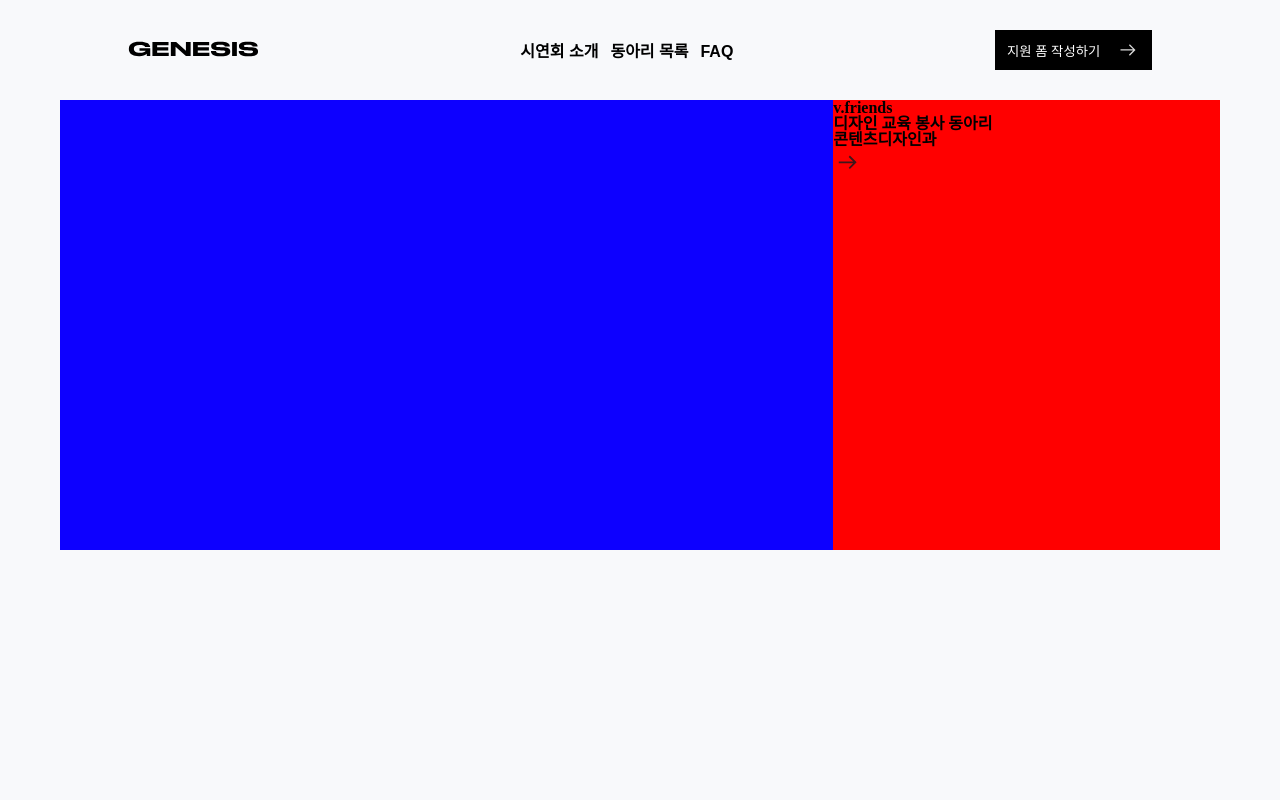
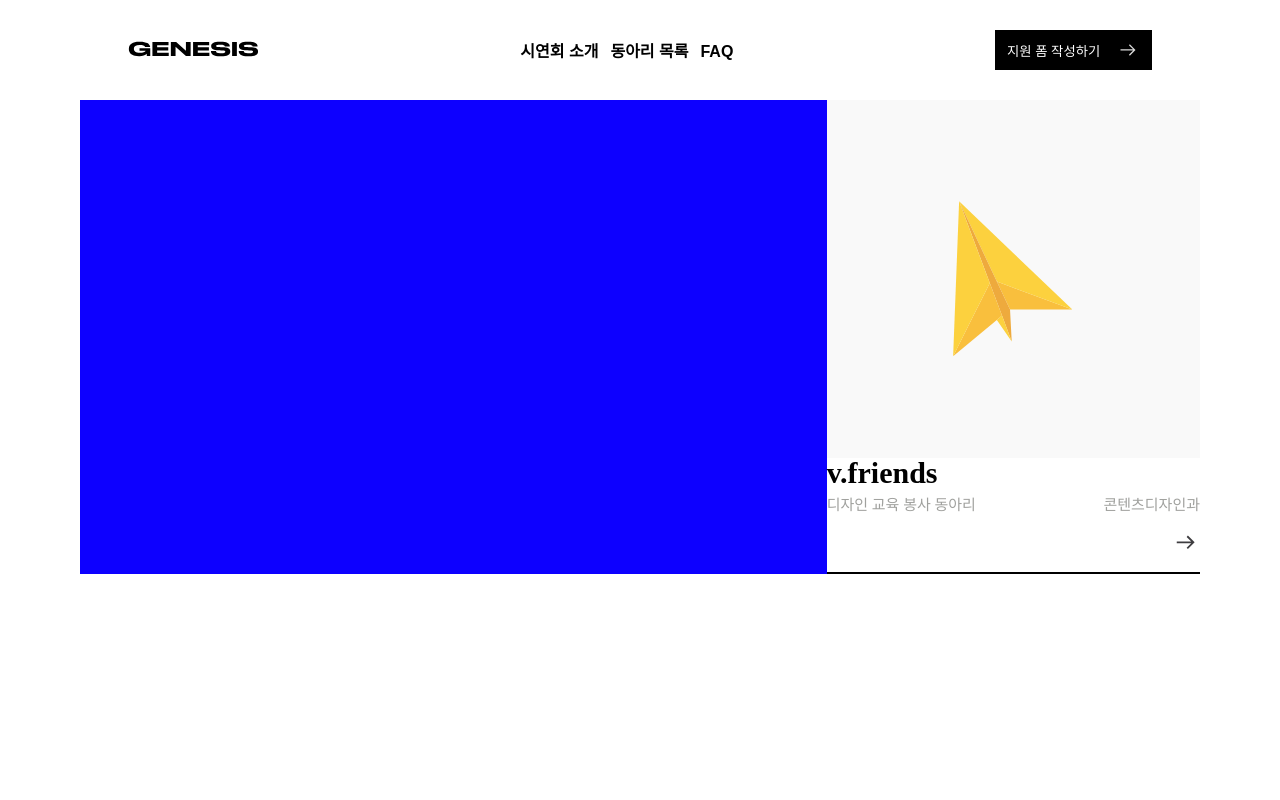
Before and after one commit to tlsgmltjd/srcd-2024, a React (Vite) app: page /clubs in a window 1280 px wide. Shown: the top 800 px of the page. Built offline with nearby package versions, Linux system fonts and the light colour scheme; a web font is replaced by a local one.

Commit message:
Add club box style

```diff
--- /dev/null
+++ b/src/assets/clubs/Vfriends.jsx
@@ -0,0 +1,38 @@
+function Vfriends() {
+  return (
+    <svg
+      xmlns="http://www.w3.org/2000/svg"
+      width="120"
+      height="156"
+      viewBox="0 0 120 156"
+      fill="none"
+    >
+      <path
+        d="M119.349 108.556H57.032L43.8419 80.522L119.349 108.556Z"
+        fill="#F9BF3D"
+      />
+      <path
+        d="M119.349 108.556L43.8422 80.5218L6.1333 0.333496L119.349 108.556Z"
+        fill="#FCD13E"
+      />
+      <path
+        d="M36.8007 82.0488L6.1333 0.333496L43.8422 80.5218L57.0323 108.556L58.7145 140.385L49.0081 114.59L36.8007 82.0488Z"
+        fill="#EEAA3D"
+      />
+      <path
+        d="M49.0077 114.589L58.7141 140.385L43.8417 118.992L43.7972 118.933L49.0077 114.589Z"
+        fill="#FCD13E"
+      />
+      <path
+        d="M36.8002 82.0488L49.0076 114.59L43.7972 118.933L0.133301 155.314L36.8002 82.0488Z"
+        fill="#F9BF3D"
+      />
+      <path
+        d="M36.8002 82.0488L0.133301 155.314L6.1328 0.333496L36.8002 82.0488Z"
+        fill="#FCD13E"
+      />
+    </svg>
+  );
+}
+
+export default Vfriends;
--- a/src/main.jsx
+++ b/src/main.jsx
@@ -65,7 +65,7 @@ table {
   border-spacing: 0;
 }
 body {
-  background: #f8f9fb;
+  background-color: white;
   font-weight: 700;
   overscroll-behavior-y: none;
 }
--- a/src/pages/Clubs.jsx
+++ b/src/pages/Clubs.jsx
@@ -1,11 +1,15 @@
 import styled from "styled-components";
 import LeftArrowIconBlack from "../assets/LeftArrowIconBlack";
+import Vfriends from "../assets/clubs/Vfriends";
 
 function Clubs() {
   return (
     <ClubContainer>
       <ClubTitleBox></ClubTitleBox>
       <ClubBox>
+        <ClubLogoBox>
+          <Vfriends />
+        </ClubLogoBox>
         <ClubConentBox>
           <ClubContentTitleBox>
             <ClubContentTitle>v.friends</ClubContentTitle>
@@ -24,25 +28,57 @@ function Clubs() {
 export default Clubs;
 
 const ClubContainer = styled.main`
-  padding: 0 60px;
+  padding: 0 80px;
   display: grid;
   grid-template-columns: repeat(3, 1fr);
-  grid-template-rows: repeat(3, minmax(450px, 1fr));
+  grid-template-rows: repeat(3, 1fr);
 `;
 
 const ClubBox = styled.div`
-  background-color: red;
+  background-color: white;
 `;
 
-const ClubConentBox = styled.div``;
+const ClubLogoBox = styled.div`
+  background: #f9f9f9;
+  padding: 50px;
+  width: 100%;
+  height: 357.647px;
+  display: flex;
+  justify-content: center;
+  align-items: center;
+`;
 
-const ClubContentTitleBox = styled.div``;
+const ClubConentBox = styled.div`
+  display: flex;
+  justify-content: space-between;
+  align-items: end;
+`;
 
-const ClubContentTitle = styled.h1``;
+const ClubContentTitleBox = styled.div`
+  display: flex;
+  flex-direction: column;
+  gap: 10px;
+`;
 
-const ClubContent = styled.p``;
+const ClubContentTitle = styled.h1`
+  color: #000;
+  font-size: 30px;
+  font-weight: 700;
+`;
 
-const ClubBottomBox = styled.div``;
+const ClubContent = styled.p`
+  color: #a0a19e;
+  font-size: 15px;
+  font-style: normal;
+  font-weight: 500;
+`;
+
+const ClubBottomBox = styled.div`
+  border-bottom: 2px solid black;
+  display: flex;
+  justify-content: end;
+  padding: 15px 0;
+`;
 
 const ClubTitleBox = styled.div`
   background-color: #0d00ff;
```
